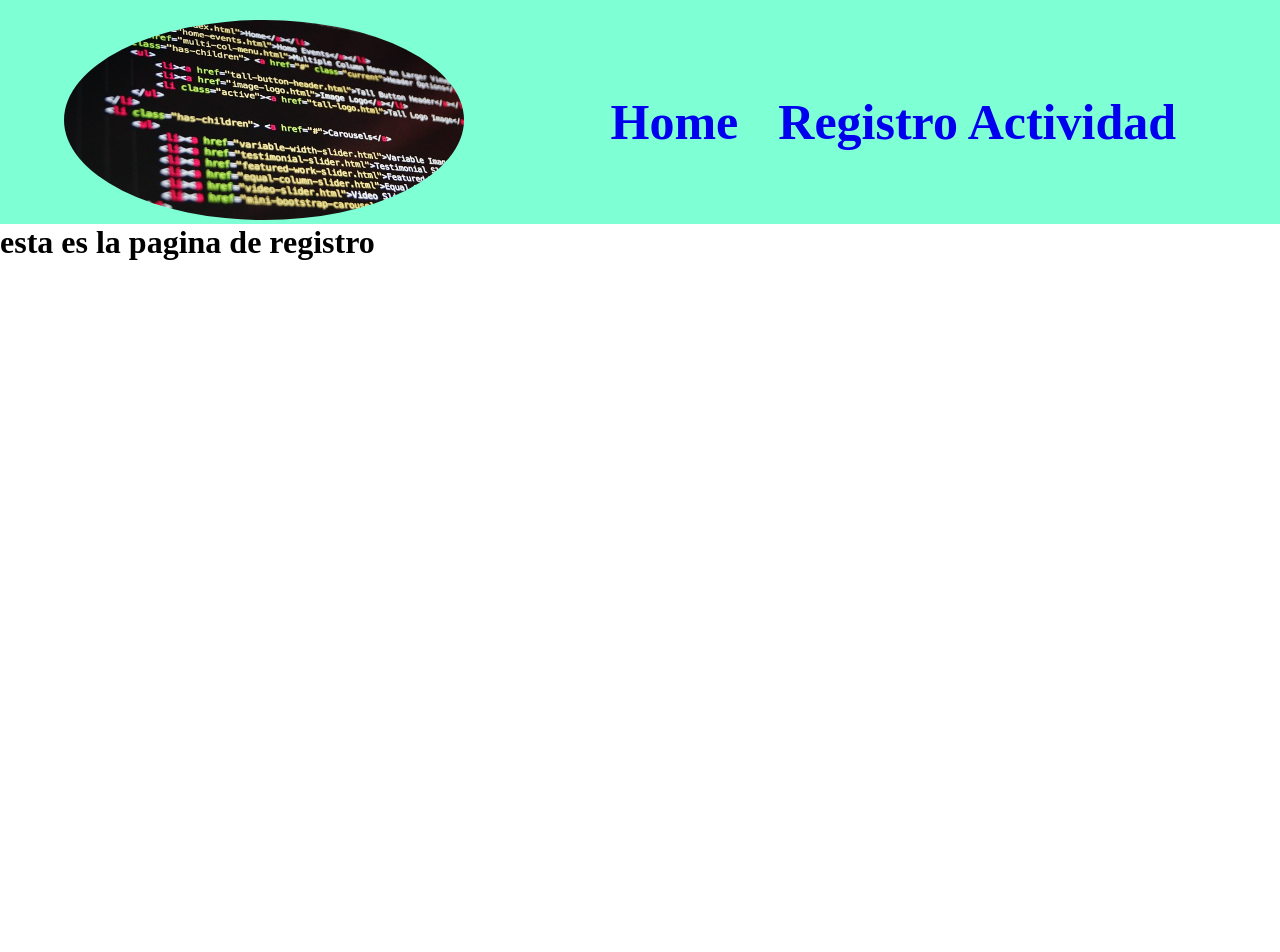
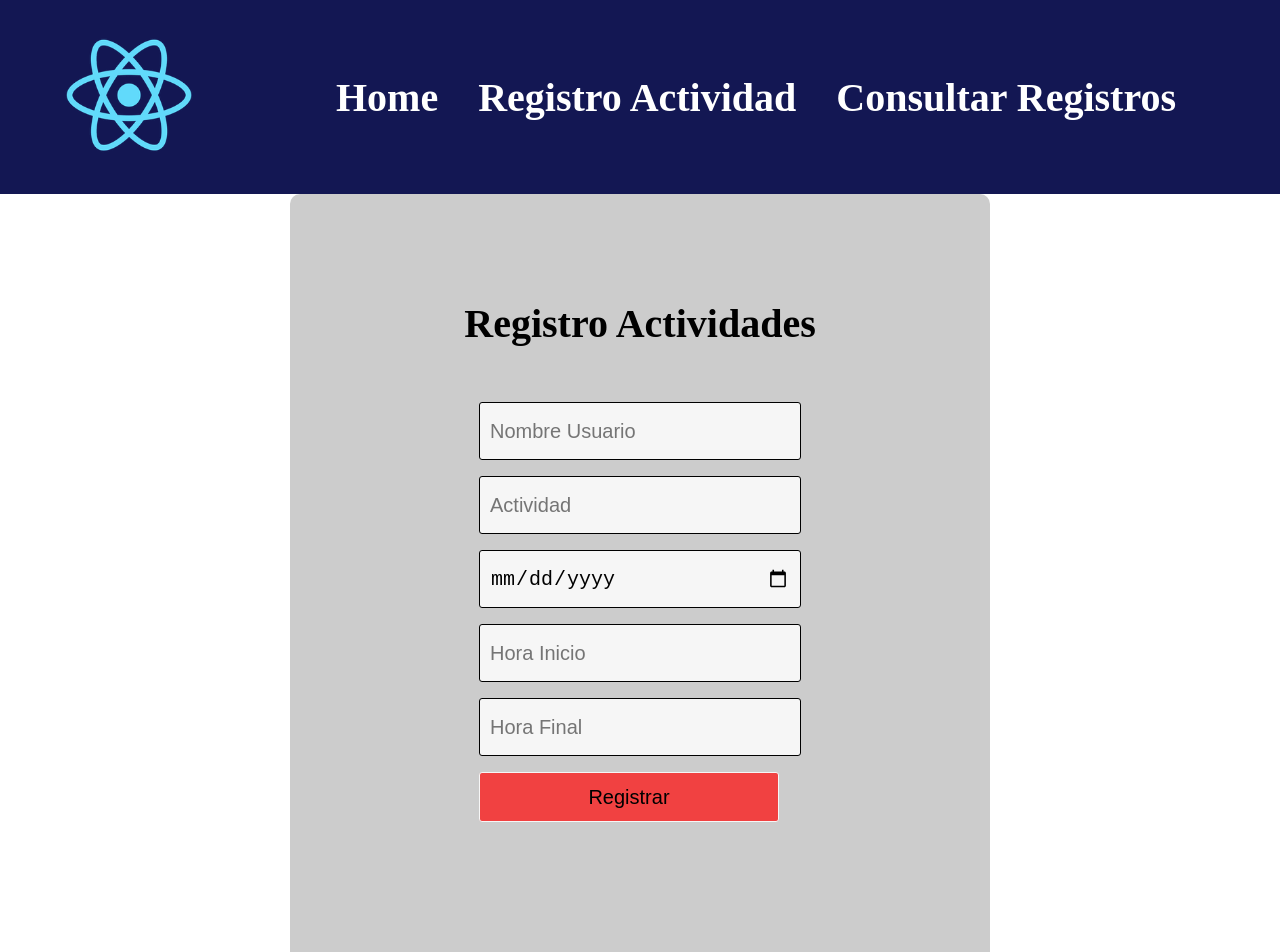
Before and after one commit to Juan123654/React, a React (Create React App) app: page /registro in a window 1280 px wide. Shown: the top 952 px of the page. Before the commit the page ends 800 px from the top, so only its background shows below. Built offline with nearby package versions, Linux system fonts and the light colour scheme.

Commit message:
Funcional antes de bootstrap

```diff
--- a/src/App.css
+++ b/src/App.css
@@ -1,5 +1,4 @@
 *{
     margin: 0;
     padding: 0;
-
 }
--- a/src/App.js
+++ b/src/App.js
@@ -1,17 +1,20 @@
-import './App.css';
+import "./App.css";
 import { BrowserRouter, Route, Routes } from "react-router-dom";
-//import Prueba from "../src/componentes/Prueba.js";
 import Menu from "../src/componentes/Menu.js";
 import Registro from "../src/componentes/Registro.js";
 import Home from "../src/componentes/Home.js";
+import Consulta from "./componentes/Consulta.js";
+
 function App() {
   return (
     <div className="App">
       <BrowserRouter>
         <Menu />
         <Routes>
-          <Route path='/home' element={<Home /> } />
-          <Route path='/registro' element={<Registro /> } />
+          <Route path="/" element={<Home />} />
+          <Route path="/home" element={<Home />} />
+          <Route path="/registro" element={<Registro />} />
+          <Route path="/consulta" element={<Consulta />} />
         </Routes>
       </BrowserRouter>
     </div>
--- /dev/null
+++ b/src/componentes/Consulta.js
@@ -0,0 +1,11 @@
+import React from "react";
+
+function Consulta() {
+  return (
+    <div>
+      <p>Esta es la consulta</p>
+    </div>
+  );
+}
+
+export default Consulta;
--- a/src/componentes/Menu.js
+++ b/src/componentes/Menu.js
@@ -5,11 +5,14 @@ function Menu() {
   return (
     <div className="menu">
       <div>
-        <img
-          className="imagen"
-          src={require("../img/img.jpg")}
-          alt="imagen 1"
-        />
+        <Link>
+          <img
+            className="imagen"
+            to="/"
+            src={require("../img/logo192.png")}
+            alt="imagen 1"
+          />
+        </Link>
       </div>
       <div>
         <ul>
@@ -23,6 +26,11 @@ function Menu() {
               Registro Actividad
             </Link>
           </li>
+          <li>
+            <Link className="item" to="/consulta">
+              Consultar Registros
+            </Link>
+          </li>
         </ul>
       </div>
     </div>
--- a/src/componentes/Registro.js
+++ b/src/componentes/Registro.js
@@ -1,11 +1,31 @@
 import React from "react";
+import "../css/Registro.css";
 
-function Registro(){
-    return(
-        <div>
-            <h1>esta es la pagina de registro</h1>
-        </div>
-    );
-
+function Registro() {
+  return (
+    <div className="contenedor">
+      <h1 className="titulo">Registro Actividades</h1>
+      <div>
+        <form className="formulario">
+          <input
+            className="input"
+            type="text"
+            placeholder="Nombre Usuario"
+          ></input>
+          <input className="input" type="text" placeholder="Actividad"></input>
+          <input className="input" type="date" placeholder="Fecha"></input>
+          <input
+            className="input"
+            type="text"
+            placeholder="Hora Inicio"
+          ></input>
+          <input className="input" type="text" placeholder="Hora Final"></input>
+          <button className="boton" type="submit">
+            Registrar
+          </button>
+        </form>
+      </div>
+    </div>
+  );
 }
 export default Registro;
--- a/src/css/Menu.css
+++ b/src/css/Menu.css
@@ -2,11 +2,12 @@
     display: flex;
     align-items: center;
     justify-content: space-between;
-    padding-top: 20px;
+    padding-top: 30px;
+    padding-bottom: 30px;
     padding-left: 5%;
     padding-right: 5%;
     font-weight: bold;
-    background-color: aquamarine;
+    background-color: #131753;
 }
 ul, li{
     display: inline-block;
@@ -14,10 +15,11 @@ ul, li{
 }
 .item{
     text-decoration: none;
-    font-size: 50px;
+    font-size: 40px;
+    color: white;
 }
 .imagen{
-    width: 400px;
-    height: 200px;
+    width: 130px;
+    height: 130px;
     border-radius: 50%;
 }
--- /dev/null
+++ b/src/css/Registro.css
@@ -0,0 +1,41 @@
+.contenedor{
+    width:300px;
+	padding:200px;
+	border-radius:10px;
+	margin:auto;
+	background-color:#ccc;
+    display: flex;
+    align-items: center;
+    justify-content: center;
+    font-size: 20px;
+}
+.input{
+    width:300px;
+    height: 50px;
+	padding:3px 10px;
+	border:1px solid #f6f6f6;
+	border-radius:3px;
+	background-color:#f6f6f6;
+	margin:8px 0;
+	display:inline-block;
+    font-size: 20px;
+    border: 1px solid;
+}
+.titulo{
+    position: absolute;
+    top: 300px;
+    text-align: center;
+}
+.boton{
+    display: flex;
+    width:300px;
+    height: 50px;
+	padding:3px 10px;
+	border:1px solid #f6f6f6;
+	border-radius:3px;
+	background-color:#f14141;
+	margin:8px 0;
+	display:inline-block;
+    bottom: 500px;
+    font-size: 20px;
+}
```
Also changed, not shown: src/componentes/Prueba.js (deleted, +0 -12 lines), src/img/img2.jpg (added), src/img/logo192.png (renamed from public/logo192.png).
